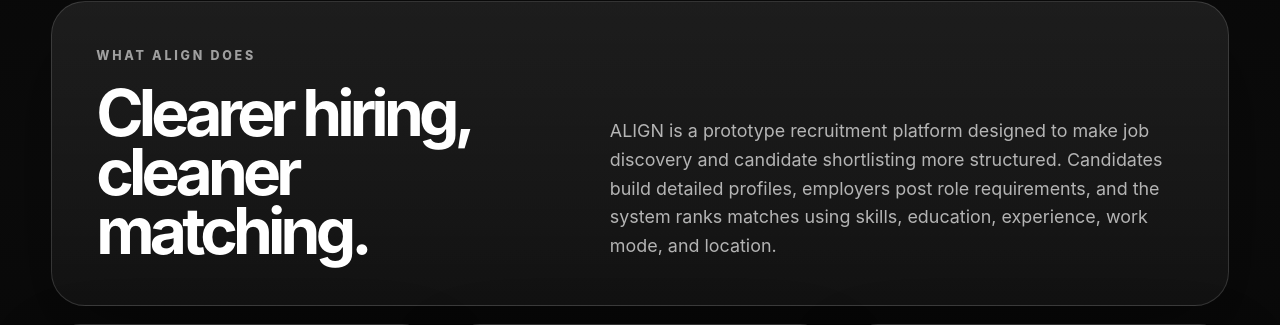
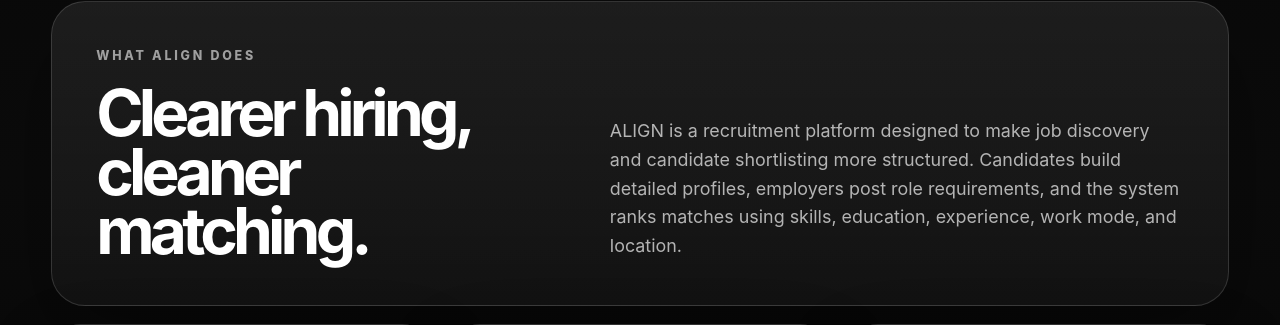
Before and after one commit to ianzies/CSIT314-Singapore, a Flask app: page / in a window 1280 px wide. Shown: the part 681-1006 px from the top of the page. Run offline with Flask 3, Linux system fonts and the light colour scheme.

Commit message:
Update project documentation and wording

```diff
--- a/templates/index.html
+++ b/templates/index.html
@@ -24,7 +24,7 @@
         <h2>Clearer hiring, cleaner matching.</h2>
     </div>
     <p>
-        ALIGN is a prototype recruitment platform designed to make job discovery
+        ALIGN is a recruitment platform designed to make job discovery
         and candidate shortlisting more structured. Candidates build detailed
         profiles, employers post role requirements, and the system ranks matches
         using skills, education, experience, work mode, and location.
```
